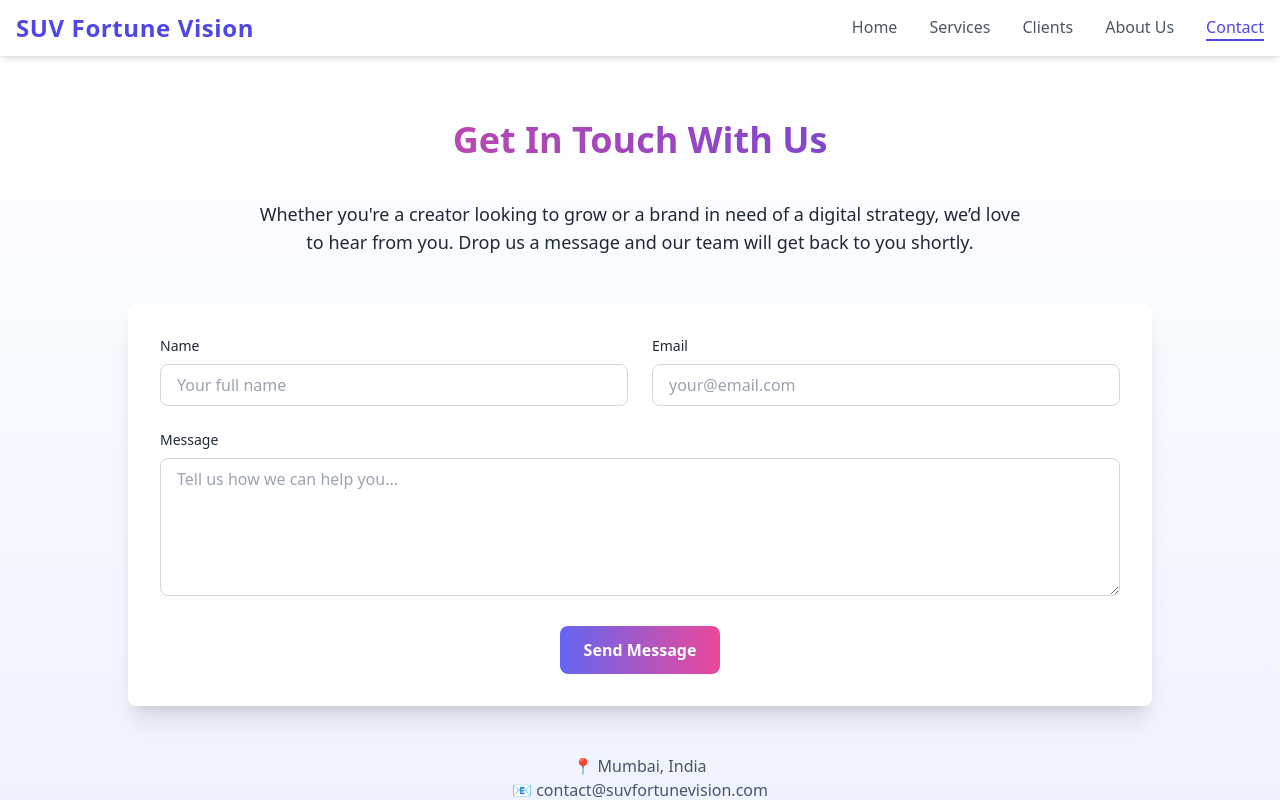
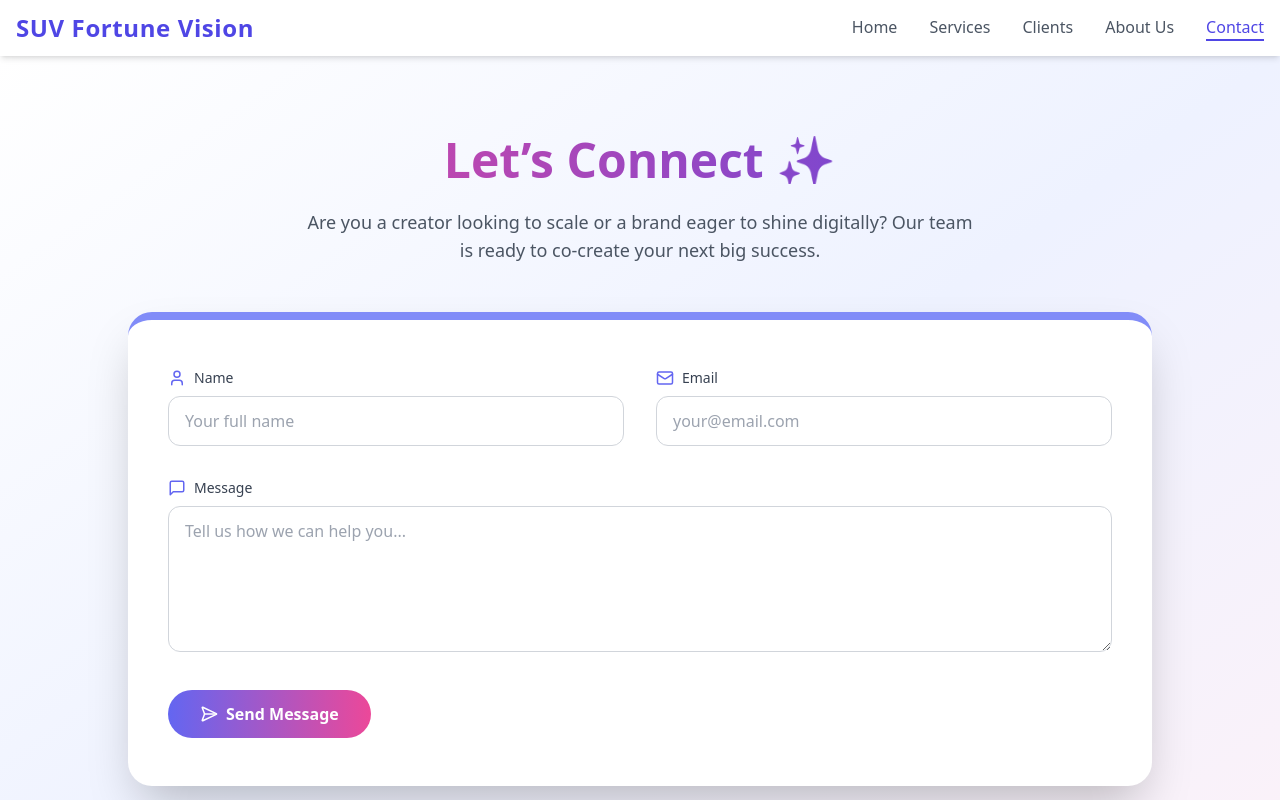
Before and after one commit to VijayVarma26/suv-fortune-vision, a React (Vite) app: page /contact in a window 1280 px wide. Shown: the top 800 px of the page. Built offline with nearby package versions, Linux system fonts and the light colour scheme; the HTML template or start-up script is replaced by a standard one.

Commit message:
Enhance Contact Us page with improved layout, animations, and iconography

```diff
--- a/src/pages/ContactUs.jsx
+++ b/src/pages/ContactUs.jsx
@@ -1,61 +1,92 @@
 import React from 'react';
+import { motion } from 'framer-motion';
+import { Mail, MapPin, SendHorizonal, User, MessageSquare } from 'lucide-react';
 
 export default function ContactUs() {
   return (
-    <div className="bg-gradient-to-b from-white to-indigo-50 py-16 px-6 text-gray-800">
+    <div className="bg-gradient-to-br from-white via-indigo-50 to-pink-50 py-20 px-6 text-gray-800">
       <div className="max-w-5xl mx-auto">
-        <h2 className="text-4xl font-extrabold text-center mb-10 text-transparent bg-clip-text bg-gradient-to-r from-pink-500 to-indigo-600">
-          Get In Touch With Us
-        </h2>
+        <motion.h2
+          className="text-5xl font-extrabold text-center mb-6 text-transparent bg-clip-text bg-gradient-to-r from-pink-500 to-indigo-600"
+          initial={{ opacity: 0, y: -30 }}
+          whileInView={{ opacity: 1, y: 0 }}
+          transition={{ duration: 0.6 }}
+        >
+          Let’s Connect ✨
+        </motion.h2>
 
-        <p className="text-lg text-center mb-12 max-w-3xl mx-auto">
-          Whether you're a creator looking to grow or a brand in need of a digital strategy,
-          we’d love to hear from you. Drop us a message and our team will get back to you shortly.
-        </p>
+        <motion.p
+          className="text-lg text-center mb-12 max-w-2xl mx-auto text-gray-600"
+          initial={{ opacity: 0 }}
+          whileInView={{ opacity: 1 }}
+          transition={{ delay: 0.3 }}
+        >
+          Are you a creator looking to scale or a brand eager to shine digitally? Our team is ready to co-create your next big success.
+        </motion.p>
 
-        <form className="bg-white shadow-xl rounded-lg p-8 grid gap-6">
-          <div className="grid md:grid-cols-2 gap-6">
+        <motion.form
+          className="bg-white shadow-2xl rounded-3xl px-10 py-12 grid gap-8 border-t-8 border-indigo-400"
+          initial={{ opacity: 0, y: 40 }}
+          whileInView={{ opacity: 1, y: 0 }}
+          transition={{ duration: 0.8 }}
+        >
+          <div className="grid md:grid-cols-2 gap-8">
             <div>
-              <label className="block mb-2 text-sm font-medium">Name</label>
+              <label className="block mb-2 text-sm font-medium text-gray-700 flex items-center gap-2">
+                <User size={18} className="text-indigo-500" /> Name
+              </label>
               <input
                 type="text"
-                className="w-full border border-gray-300 rounded-lg px-4 py-2 focus:outline-none focus:ring-2 focus:ring-indigo-400"
                 placeholder="Your full name"
+                className="w-full border border-gray-300 rounded-xl px-4 py-3 focus:outline-none focus:ring-2 focus:ring-indigo-400"
               />
             </div>
             <div>
-              <label className="block mb-2 text-sm font-medium">Email</label>
+              <label className="block mb-2 text-sm font-medium text-gray-700 flex items-center gap-2">
+                <Mail size={18} className="text-indigo-500" /> Email
+              </label>
               <input
                 type="email"
-                className="w-full border border-gray-300 rounded-lg px-4 py-2 focus:outline-none focus:ring-2 focus:ring-indigo-400"
                 placeholder="your@email.com"
+                className="w-full border border-gray-300 rounded-xl px-4 py-3 focus:outline-none focus:ring-2 focus:ring-indigo-400"
               />
             </div>
           </div>
 
           <div>
-            <label className="block mb-2 text-sm font-medium">Message</label>
+            <label className="block mb-2 text-sm font-medium text-gray-700 flex items-center gap-2">
+              <MessageSquare size={18} className="text-indigo-500" /> Message
+            </label>
             <textarea
               rows="5"
-              className="w-full border border-gray-300 rounded-lg px-4 py-2 focus:outline-none focus:ring-2 focus:ring-indigo-400"
               placeholder="Tell us how we can help you..."
+              className="w-full border border-gray-300 rounded-xl px-4 py-3 focus:outline-none focus:ring-2 focus:ring-indigo-400"
             ></textarea>
           </div>
 
           <div className="text-center">
             <button
               type="submit"
-              className="bg-gradient-to-r from-indigo-500 to-pink-500 text-white font-semibold px-6 py-3 rounded-lg hover:opacity-90 transition"
+              className="bg-gradient-to-r from-indigo-500 to-pink-500 text-white font-semibold px-8 py-3 rounded-full flex items-center justify-center gap-2 hover:scale-105 transition"
             >
-              Send Message
+              <SendHorizonal size={18} /> Send Message
             </button>
           </div>
-        </form>
+        </motion.form>
 
-        <div className="text-center mt-12 text-gray-600">
-          <p>📍 Mumbai, India</p>
-          <p>📧 contact@suvfortunevision.com</p>
-        </div>
+        <motion.div
+          className="text-center mt-14 text-gray-600 space-y-2"
+          initial={{ opacity: 0 }}
+          whileInView={{ opacity: 1 }}
+          transition={{ delay: 0.5 }}
+        >
+          <p className="flex justify-center items-center gap-2 text-sm">
+            <MapPin size={16} className="text-pink-500" /> Mumbai, India
+          </p>
+          <p className="flex justify-center items-center gap-2 text-sm">
+            <Mail size={16} className="text-indigo-500" /> contact@suvfortunevision.com
+          </p>
+        </motion.div>
       </div>
     </div>
   );
```
